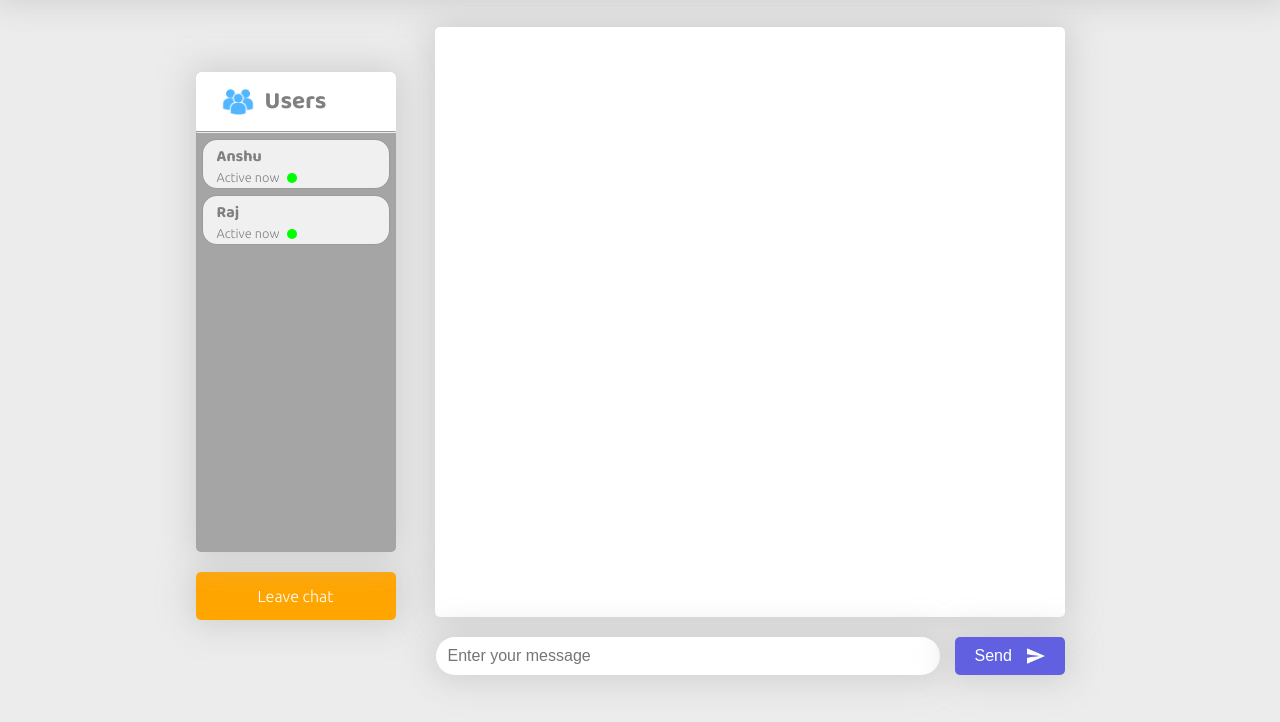
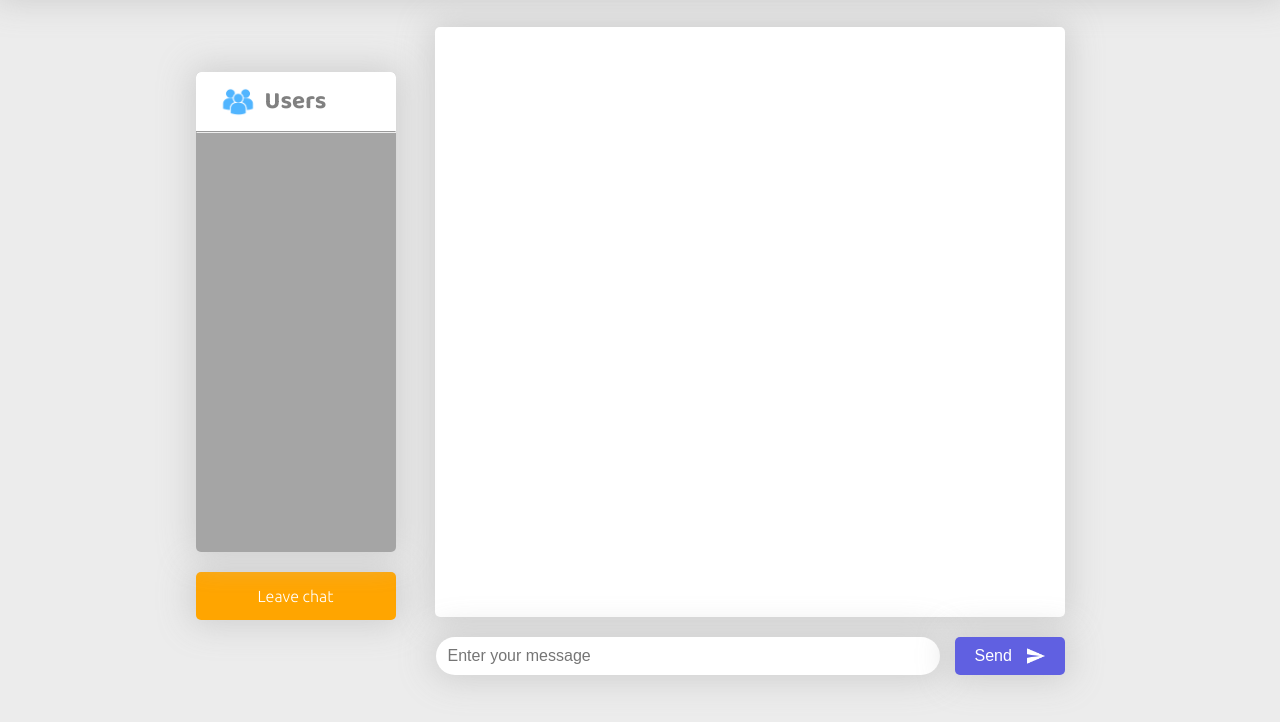
Before and after one commit to Deependrasinghdhau/Web-Chat, a website: page public/html/home.html in a window 1280 px wide. Shown: the part 50-772 px from the top of the page. Drawn offline with nearby package versions, Linux system fonts and the light colour scheme; no server answers; files whose address does not match are found by name.

Commit message:
ver 0.0.1

```diff
--- a/public/html/home.html
+++ b/public/html/home.html
@@ -37,8 +37,8 @@
                 <hr>
                 <!-- <div class="user">Harsh Dhau<div class="status">Active now <span class="circle"></span></div></div> -->
                 <div id="users">
-                    <div class="otheruser">Anshu<div class="status">Active now <span class="circle"></span></div></div>
-                    <div class="otheruser">Raj<div class="status">Active now <span class="circle"></span></div></div>
+                    <!-- <div class="otheruser">Anshu<div class="status">Active now <span class="circle"></span></div></div>
+                    <div class="otheruser">Raj<div class="status">Active now <span class="circle"></span></div></div> -->
                 </div>
             </div>
             <a href="/" > <button class="leavechatbtn">Leave chat</button> </a>
```
